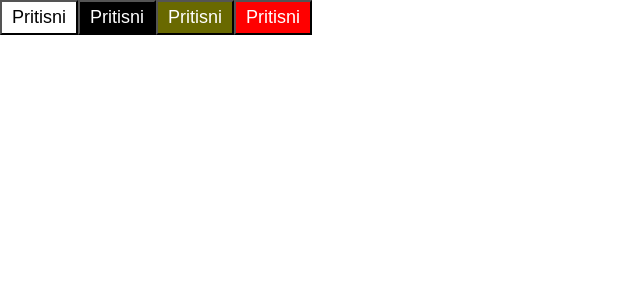
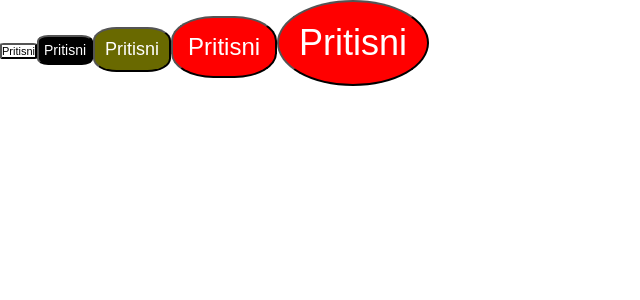
Before and after one commit to suadsuljovic/react2gen, a React (Create React App) app: page / in a window 1280 px wide. Shown: the top 300 px of the page, without its empty margins (0-640 px from the left). Built offline with nearby package versions, Linux system fonts and the light colour scheme.

Commit message:
button different options

```diff
--- a/src/components/functional/MainButton/index.jsx
+++ b/src/components/functional/MainButton/index.jsx
@@ -1,7 +1,7 @@
 import style from "./mainButton.module.css";
 
 const MainButton = (props) => {
-  const { text = "Click me", color = "dark" } = props;
+  const { text = "Click me", color = "dark", radius, size } = props;
 
   const getColor = () => {
     switch (color) {
@@ -18,7 +18,45 @@ const MainButton = (props) => {
     }
   };
 
-  return <button className={`${getColor()} ${style.normal}`}>{text}</button>;
+  const getRadius = () => {
+    switch (radius) {
+      case "xs":
+        return style.radiusXS;
+      case "sm":
+        return style.radiusSM;
+      case "md":
+        return style.radiusMD;
+      case "lg":
+        return style.radiusLG;
+      case "xl":
+        return style.radiusXL;
+      default:
+        return style.radiusNull;
+    }
+  };
+
+  const getSize = () => {
+    switch (size) {
+      case "xs":
+        return style.sizeXS;
+      case "sm":
+        return style.sizeSM;
+      case "md":
+        return style.sizeMD;
+      case "lg":
+        return style.sizeLG;
+      case "xl":
+        return style.sizeXL;
+      default:
+        return style.normal;
+    }
+  };
+
+  return (
+    <button className={`${getColor()} ${getSize()} ${getRadius()}`}>
+      {text}
+    </button>
+  );
 };
 
 export default MainButton;
--- a/src/components/functional/MainButton/mainButton.module.css
+++ b/src/components/functional/MainButton/mainButton.module.css
@@ -19,3 +19,45 @@
   padding: 5px 10px;
   font-size: 18px;
 }
+
+.radiusNull {
+  border-radius: 0;
+}
+
+.radiusXS {
+  border-radius: 10%;
+}
+.radiusSM {
+  border-radius: 20%;
+}
+.radiusMD {
+  border-radius: 30%;
+}
+.radiusLG {
+  border-radius: 40%;
+}
+.radiusXL {
+  border-radius: 50%;
+}
+
+.sizeXS {
+  font-size: 11px;
+  padding: 0;
+}
+
+.sizeSM {
+  font-size: 14px;
+  padding: 5px;
+}
+.sizeMD {
+  font-size: 18px;
+  padding: 10px;
+}
+.sizeLG {
+  font-size: 24px;
+  padding: 15px;
+}
+.sizeXL {
+  font-size: 36px;
+  padding: 20px;
+}
--- a/src/index.js
+++ b/src/index.js
@@ -14,10 +14,11 @@ const root = ReactDOM.createRoot(document.getElementById("root"));
 
 root.render(
   <React.StrictMode>
-    <MainButton text="Pritisni" color="white" />
-    <MainButton text="Pritisni" color="dark" />
-    <MainButton text="Pritisni" color="yellow" />
-    <MainButton text="Pritisni" color="red" />
+    <MainButton text="Pritisni" color="white" radius="xs" size="xs" />
+    <MainButton text="Pritisni" color="dark" radius="sm" size="sm" />
+    <MainButton text="Pritisni" color="yellow" radius="md" size="md" />
+    <MainButton text="Pritisni" color="red" radius="lg" size="lg" />
+    <MainButton text="Pritisni" color="red" radius="xl" size="xl" />
   </React.StrictMode>
 );
 
```
